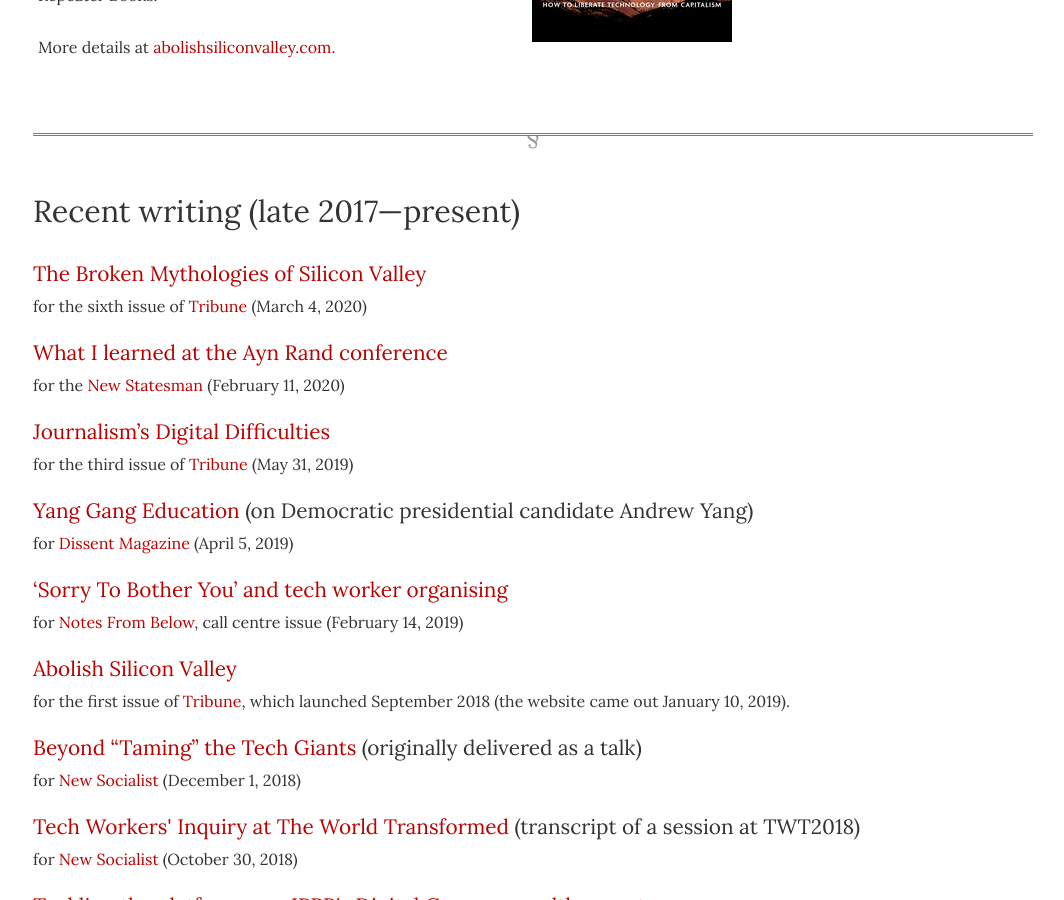
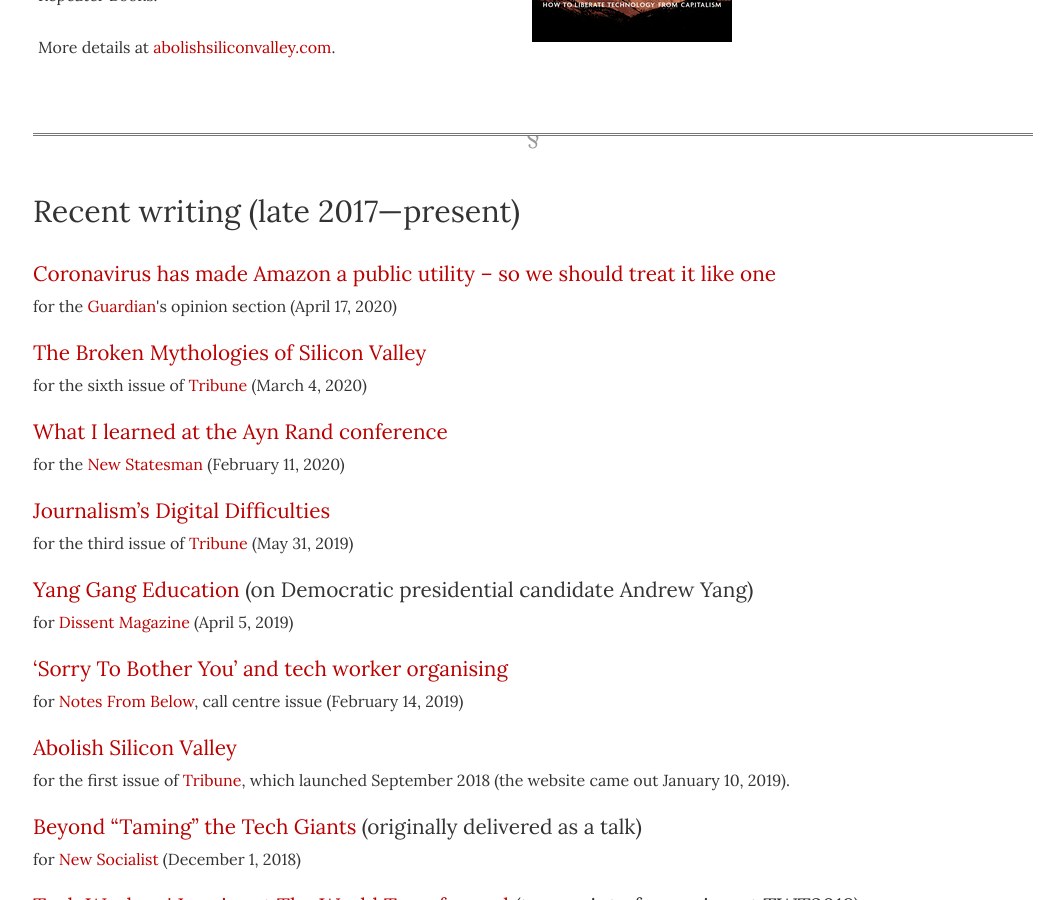
Before and after one commit to dellsystem/dellsystem.github.io, a Jekyll site: the page built from writing.md, in a window 1280 px wide and 900 px high, scrolled down 534 px. Shown: the whole window, without its empty margins (107-1171 px from the left). Built offline with Jekyll 4.4.1, drawn with Linux system fonts in a browser that asks for light colours; nearby versions of some CDN libraries.

Commit message:
Add link to recent Guardian piece

```diff
--- a/_includes/recent.html
+++ b/_includes/recent.html
@@ -2,6 +2,15 @@
 
 <dl class="vertical">
 
+<dt>
+    <a href="https://www.theguardian.com/commentisfree/2020/apr/17/amazon-coronavirus-public-utility-workers">
+        Coronavirus has made Amazon a public utility – so we should treat it like one
+    </a>
+</dt>
+<dd>
+	for the
+	<a href="https://www.theguardian.com/commentisfree/">Guardian</a>'s opinion section (April 17, 2020)
+</dd>
 <dt>
     <a href="https://tribunemag.co.uk/2020/03/the-broken-mythologies-of-silicon-valley">
         The Broken Mythologies of Silicon Valley
```
